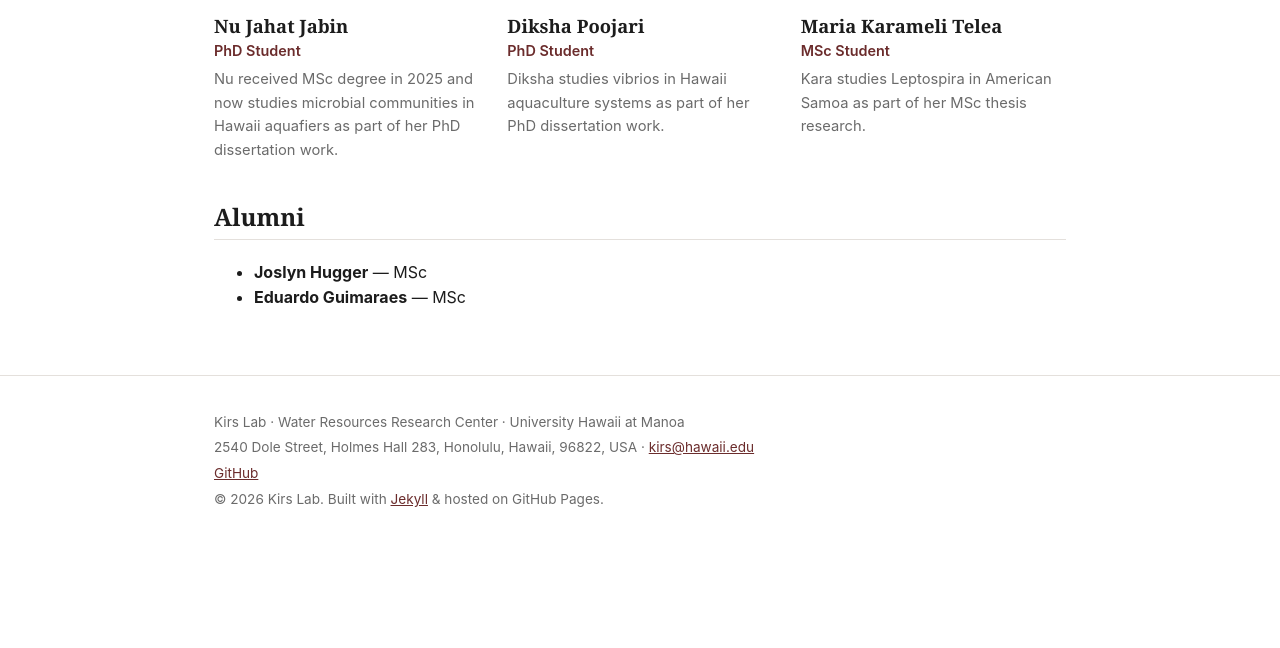
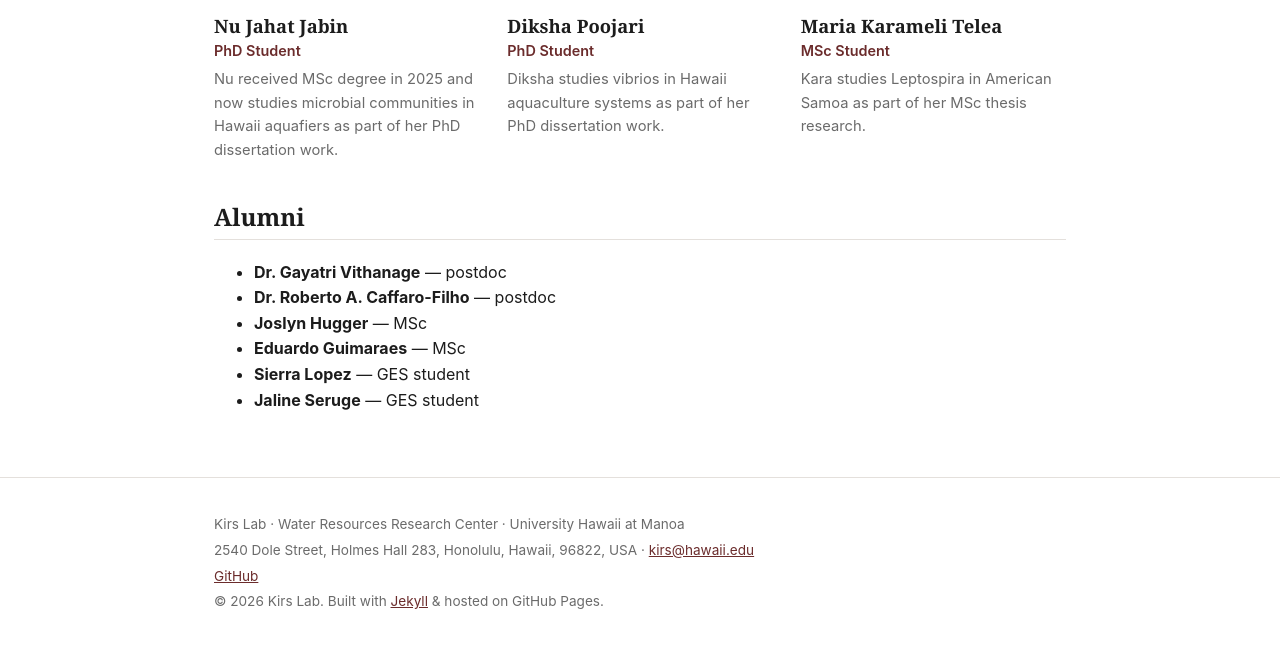
Before and after one commit to MarekKirs/marekkirs.github.io, a Jekyll site: the page built from team.md, in a window 1280 px wide and 900 px high, scrolled down 930 px, cut to the strip 251-899 px from the top of the window. Built offline with Jekyll 4.4.1, drawn with Linux system fonts in a browser that asks for light colours; before the commit the page ends 1728 px from its top, so only the background shows below that.

Commit message:
Update people.yml

```diff
--- a/_data/people.yml
+++ b/_data/people.yml
@@ -50,6 +50,20 @@
 #  email: ""
 #  website: ""
 
+- name: "Dr. Gayatri Vithanage"
+  role: "postdoc"
+  group: alumni
+  photo: ""
+  bio: ""
+  email: ""
+  website: ""
+- name: "Dr. Roberto A. Caffaro-Filho"
+  role: "postdoc"
+  group: alumni
+  photo: ""
+  bio: ""
+  email: ""
+  website: ""
 - name: "Joslyn Hugger"
   role: "MSc"
   group: alumni
@@ -64,3 +78,17 @@
   bio: ""
   email: ""
   website: ""
+- name: "Sierra Lopez"
+  role: "GES student"
+  group: alumni
+  photo: ""
+  bio: ""
+  email: ""
+  website: ""
+- name: "Jaline Seruge"
+  role: "GES student"
+  group: alumni
+  photo: ""
+  bio: ""
+  email: ""
+  website: ""
```
